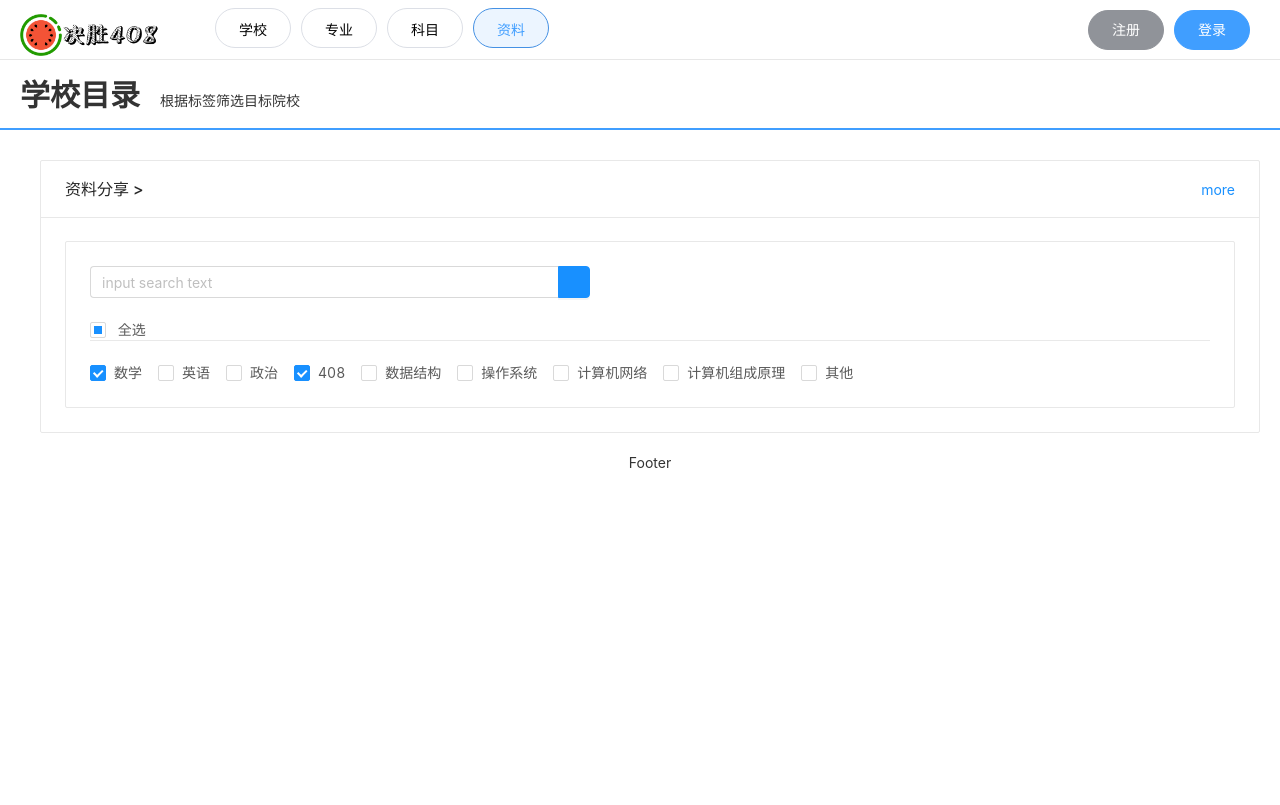
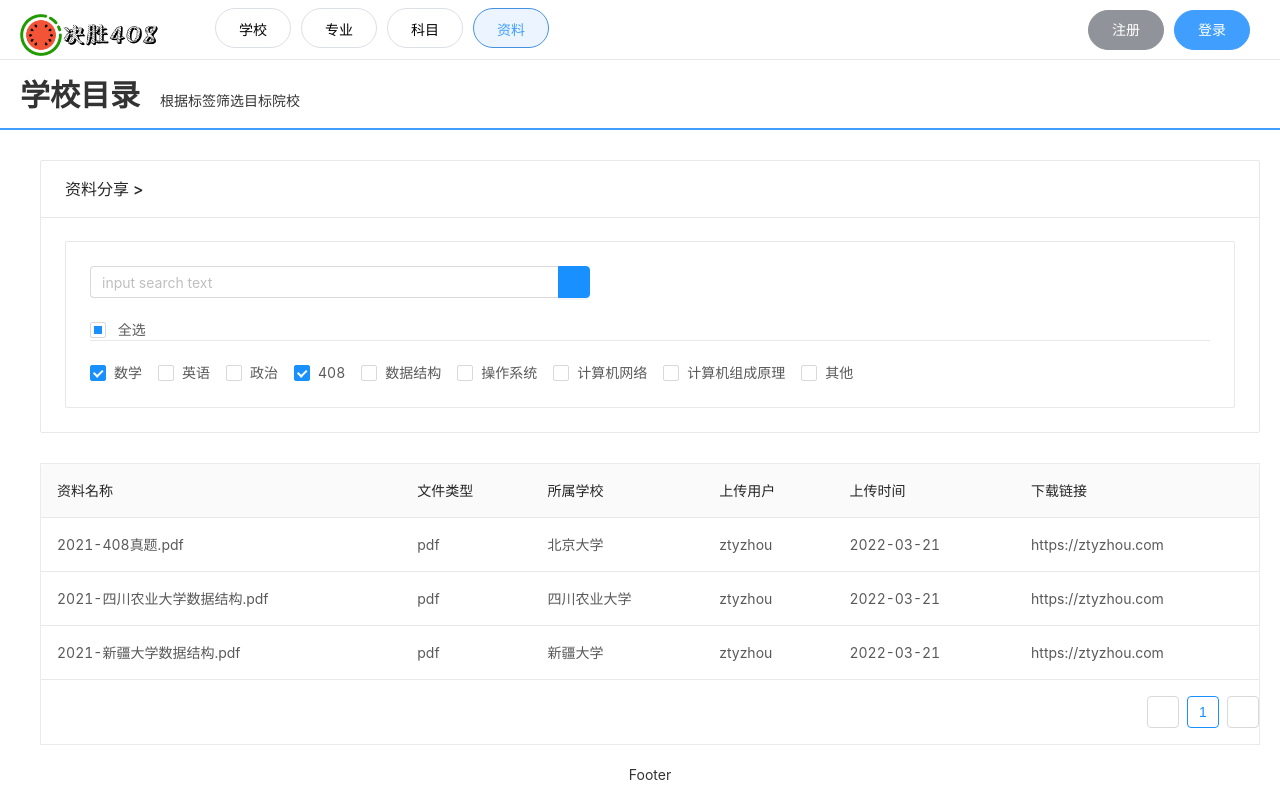
Before and after one commit to TIANYUZHOU/KaoYan-InfoWeb_CS, a Vue app: page /#/materials in a window 1280 px wide. Built offline with nearby package versions, Linux system fonts and the light colour scheme.

Commit message:
完善资料分享页面=添加展示表格

```diff
--- a/src/pages/Materials.vue
+++ b/src/pages/Materials.vue
@@ -5,7 +5,6 @@
       <div class="condition">
         <!-- 条件卡片 -->
         <a-card title="资料分享 >" style="width: 100%">
-          <a slot="extra" href="#">more</a>
           <a-card style="width: 100%">
             <!-- 搜索框 -->
             <div style="width: 500px">
@@ -37,6 +36,16 @@
           </a-card>
         </a-card>
       </div>
+      <!-- 资料表格 -->
+      <div class="materialsTable">
+        <a-table :columns="columns" :data-source="schoolData">
+          <span slot="customTitle"><a-icon type="crown" />资料名称</span>
+          <!-- <span slot="type"> </span>
+          <span slot="uploadTime"> </span>
+          <span slot="uploadUser"> </span>
+          <span slot="link"> </span> -->
+        </a-table>
+      </div>
     </div>
   </div>
 </template>
@@ -57,6 +66,71 @@
     '其他',
   ]
   const defaultCheckedList = ['数学', '408']
+  // 资料表格配置
+  // 筛选后学校表格
+  const columns = [
+    {
+      dataIndex: 'matName',
+      key: 'matName',
+      slots: { title: 'customTitle' },
+      scopedSlots: { customRender: 'matName' },
+    },
+    {
+      title: '文件类型',
+      dataIndex: 'type',
+      key: 'type',
+    },
+    {
+      title: '所属学校',
+      dataIndex: 'schName',
+      key: 'schName',
+    },
+    {
+      title: '上传用户',
+      key: 'uploadUser',
+      dataIndex: 'uploadUser',
+    },
+    {
+      title: '上传时间',
+      key: 'uploadTime',
+      dataIndex: 'uploadTime',
+    },
+    {
+      title: '下载链接',
+      dataIndex: 'link',
+      key: 'link',
+    },
+  ]
+  // 筛选后学校表格数据
+  const schoolData = [
+    {
+      key: '1',
+      matName: '2021-408真题.pdf',
+      type: 'pdf',
+      schName: '北京大学',
+      uploadTime: '2022-03-21',
+      uploadUser: 'ztyzhou',
+      link:'https://ztyzhou.com'
+    },
+    {
+      key: '2',
+      matName: '2021-四川农业大学数据结构.pdf',
+      type: 'pdf',
+      schName: '四川农业大学',
+      uploadTime: '2022-03-21',
+      uploadUser: 'ztyzhou',
+      link:'https://ztyzhou.com'
+    },
+    {
+      key: '3',
+      matName: '2021-新疆大学数据结构.pdf',
+      type: 'pdf',
+      schName: '新疆大学',
+      uploadTime: '2022-03-21',
+      uploadUser: 'ztyzhou',
+      link:'https://ztyzhou.com'
+    },
+  ]
   export default {
     components: { secNavbar },
     data() {
@@ -65,6 +139,8 @@
         indeterminate: true,
         checkAll: false,
         plainOptions,
+        columns,
+        schoolData,
       }
     },
     methods: {
@@ -95,4 +171,8 @@
     margin-top: 30px;
     /* border: 1px solid #eceaea; */
   }
+  .materialsTable {
+    margin-top: 30px;
+    border: 1px solid #eceaea;
+  }
 </style>
```
